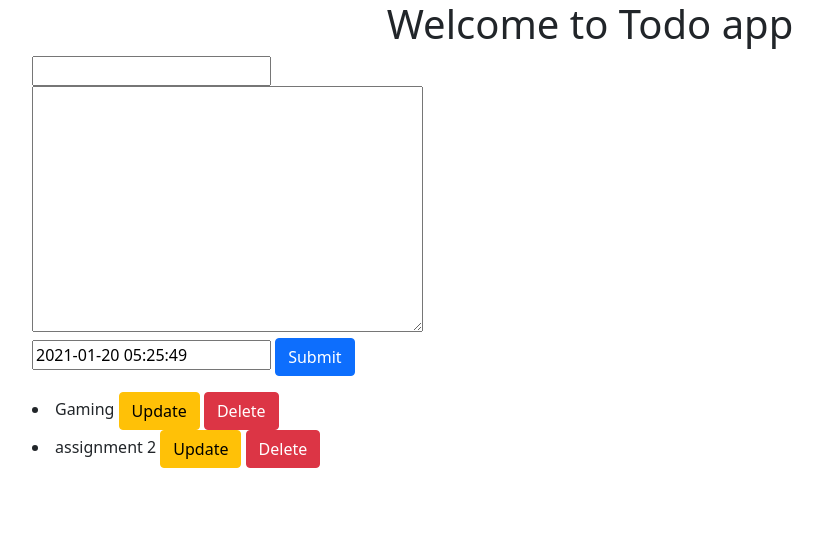
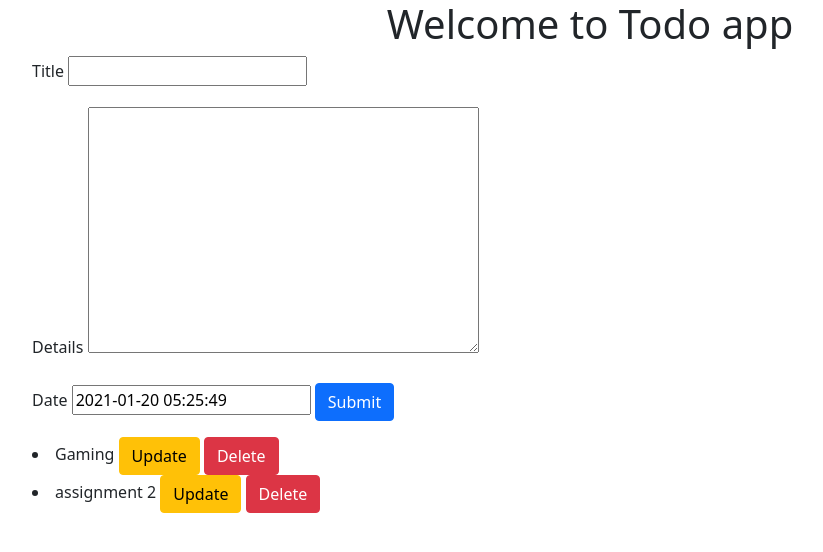
Before and after one commit to YuvrajRajpoot-Dev/Todo-app, a Django app: page / in a window 1280 px wide. Shown: the top 552 px of the page, without its empty margins (50-873 px from the left). Run offline with Django 3.2, Linux system fonts and the light colour scheme; data comes from the database, SQL or seed files in the repository.

Commit message:
update form feilds

```diff
--- a/todoapp/templates/todo/index.html
+++ b/todoapp/templates/todo/index.html
@@ -22,9 +22,17 @@
 
             {% csrf_token %}
             <div class="mb-3 col-6 ">
+                <label for="exampleFormControlInput1" class="form-label">Title</label>
+                {{ form.title }}
+            </div>
 
-                {{ form.title }}
+            <div class="mb-3 col-6">
+                <label for="exampleFormControlInput1" class="form-label">Details</label>
                 {{ form.details }}
+            </div>
+
+            <div class="mb-3 col-6">
+                <label for="exampleFormControlInput1" class="form-label">Date</label>
                 {{form.date}}
                 <input class="btn btn-primary" type="submit" name="creat task" />
             </div>
```
